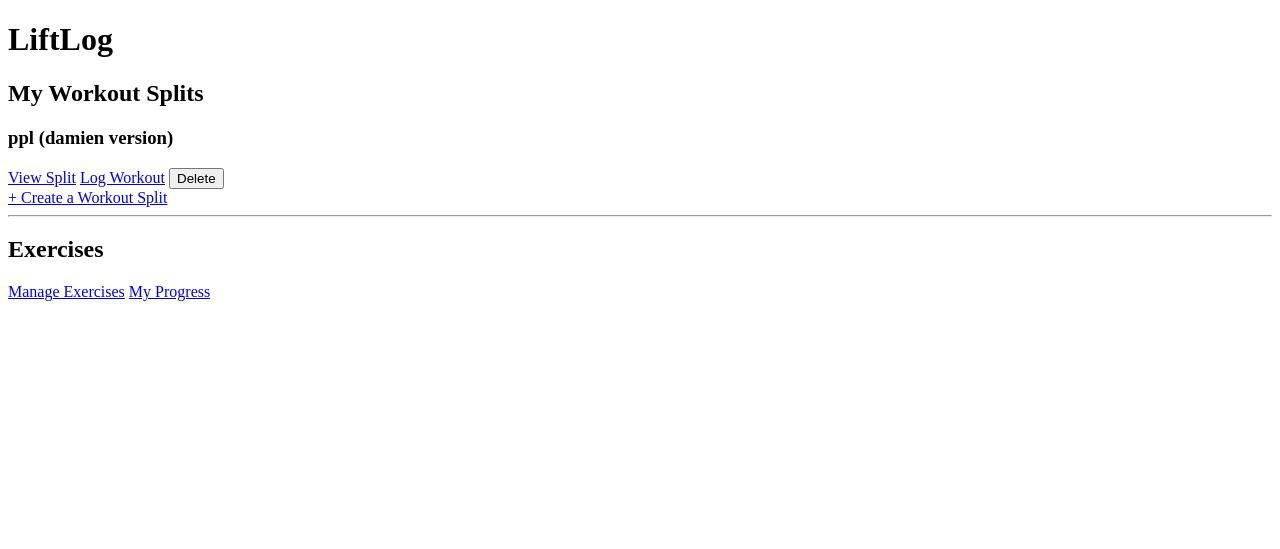
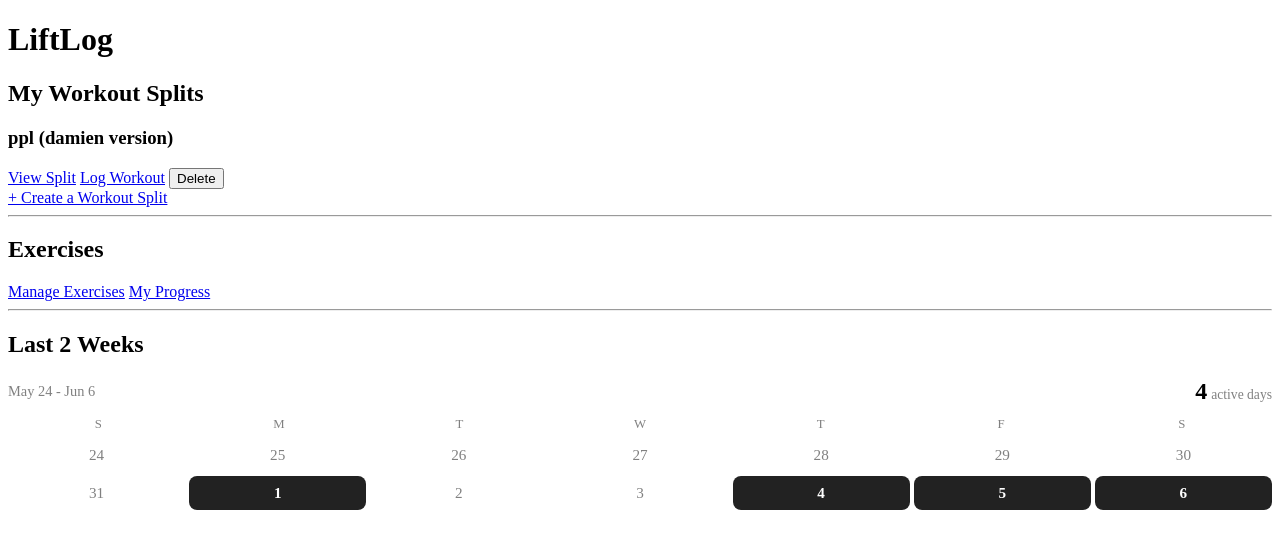
Before and after one commit to damienlhp/liftlog, a Flask app: page / in a window 1280 px wide. Shown: the top 549 px of the page. Run offline with Flask 3, Linux system fonts and the light colour scheme; data comes from the database, SQL or seed files in the repository; both versions use the stored data as it was after the commit.

Commit message:
added a calender with the activity level of the past 14 days

```diff
--- a/app.py
+++ b/app.py
@@ -18,8 +18,19 @@ def home():
     cursor = conn.cursor()
     cursor.execute("SELECT * FROM workout_splits ORDER BY id")
     splits = cursor.fetchall()
+
+    # Get all workout dates from the last 2 weeks
+    from datetime import date, timedelta
+    today = date.today()
+    two_weeks_ago = today - timedelta(days=13)
+    cursor.execute("""
+        SELECT DISTINCT date FROM workout_logs
+        WHERE date >= ? AND date <= ?
+        ORDER BY date
+    """, (two_weeks_ago.isoformat(), today.isoformat()))
+    workout_dates = [row["date"] for row in cursor.fetchall()]
     conn.close()
-    return render_template("index.html", splits=splits)
+    return render_template("index.html", splits=splits, workout_dates=workout_dates, today=today.isoformat(), two_weeks_ago=two_weeks_ago.isoformat())
 
 @app.route("/exercises")
 def exercises():
@@ -32,15 +43,19 @@ def exercises():
 
 @app.route("/add-exercise", methods=["POST"])
 def add_exercise():
-    name = request.form["name"]
+    name = request.form["name"].title()
     muscle_group = request.form["muscle_group"]
     conn = get_db()
     cursor = conn.cursor()
-    cursor.execute(
-        "INSERT INTO exercises (name, muscle_group) VALUES (?, ?)",
-        (name, muscle_group)
-    )
-    conn.commit()
+    # Only insert if exercise name doesn't already exist
+    cursor.execute("SELECT id FROM exercises WHERE name = ?", (name,))
+    existing = cursor.fetchone()
+    if not existing:
+        cursor.execute(
+            "INSERT INTO exercises (name, muscle_group) VALUES (?, ?)",
+            (name, muscle_group)
+        )
+        conn.commit()
     conn.close()
     return redirect(url_for("exercises"))
 
--- a/templates/index.html
+++ b/templates/index.html
@@ -30,5 +30,80 @@
     <h2>Exercises</h2>
     <a href="/exercises">Manage Exercises</a>
     <a href="/progress">My Progress</a>
+
+    <hr>
+    <h2>Last 2 Weeks</h2>
+    <div id="calendar-container">
+        <div style="display:flex; justify-content:space-between; align-items:center; margin-bottom:12px;">
+            <span style="color:gray; font-size:0.9em;" id="date-range"></span>
+            <span><span id="active-days-count" style="font-size:1.5em; font-weight:bold;"></span> <span style="color:gray; font-size:0.85em;">active days</span></span>
+        </div>
+
+        <!-- Day headers -->
+        <div style="display:grid; grid-template-columns:repeat(7, 1fr); text-align:center; margin-bottom:6px;">
+            <span style="color:gray; font-size:0.8em;">S</span>
+            <span style="color:gray; font-size:0.8em;">M</span>
+            <span style="color:gray; font-size:0.8em;">T</span>
+            <span style="color:gray; font-size:0.8em;">W</span>
+            <span style="color:gray; font-size:0.8em;">T</span>
+            <span style="color:gray; font-size:0.8em;">F</span>
+            <span style="color:gray; font-size:0.8em;">S</span>
+        </div>
+
+        <!-- Calendar grid -->
+        <div id="calendar-grid" style="display:grid; grid-template-columns:repeat(7, 1fr); gap:4px; text-align:center;"></div>
+    </div>
+
+    <script>
+        const workoutDates = {{ workout_dates | tojson }};
+        const today = "{{ today }}";
+        const twoWeeksAgo = "{{ two_weeks_ago }}";
+
+        // Build the 14 day range
+        const startDate = new Date(twoWeeksAgo + "T00:00:00");
+        const endDate = new Date(today + "T00:00:00");
+
+        // Show date range label
+        const monthNames = ["Jan","Feb","Mar","Apr","May","Jun","Jul","Aug","Sep","Oct","Nov","Dec"];
+        document.getElementById("date-range").textContent =
+            monthNames[startDate.getMonth()] + " " + startDate.getDate() +
+            " - " +
+            monthNames[endDate.getMonth()] + " " + endDate.getDate();
+
+        // Count active days
+        document.getElementById("active-days-count").textContent = workoutDates.length;
+
+        // Fill empty cells before the first day of the range
+        const grid = document.getElementById("calendar-grid");
+        const firstDayOfWeek = startDate.getDay(); // 0=Sun, 6=Sat
+        for (let i = 0; i < firstDayOfWeek; i++) {
+            const empty = document.createElement("div");
+            grid.appendChild(empty);
+        }
+
+        // Build each day cell
+        let current = new Date(startDate);
+        while (current <= endDate) {
+            const dateStr = current.toISOString().split("T")[0];
+            const isActive = workoutDates.includes(dateStr);
+            const isToday = dateStr === today;
+
+            const cell = document.createElement("div");
+            cell.style = `
+                padding: 8px 4px;
+                border-radius: 8px;
+                font-weight: ${isActive ? "bold" : "normal"};
+                background: ${isActive ? "#222" : "transparent"};
+                color: ${isActive ? "white" : isToday ? "black" : "gray"};
+                font-size: 0.95em;
+            `;
+            cell.textContent = current.getDate();
+            grid.appendChild(cell);
+
+            current.setDate(current.getDate() + 1);
+        }
+    </script>
 </body>
 </html>
+</body>
+</html>
```
Also changed, not shown: liftlog.db.
